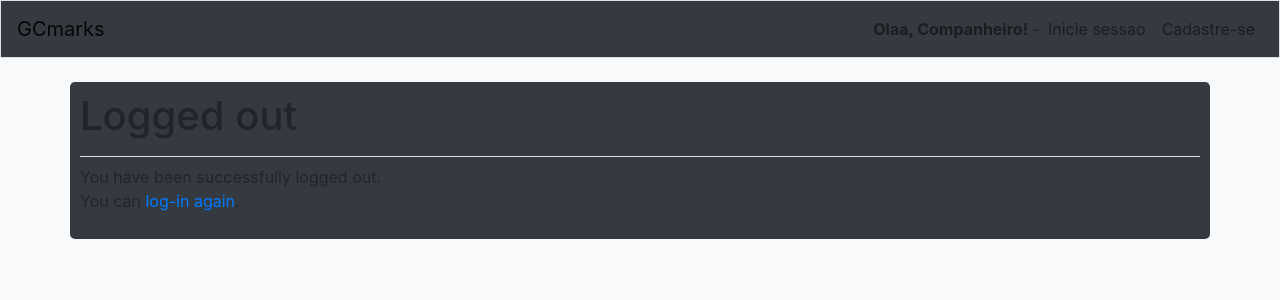
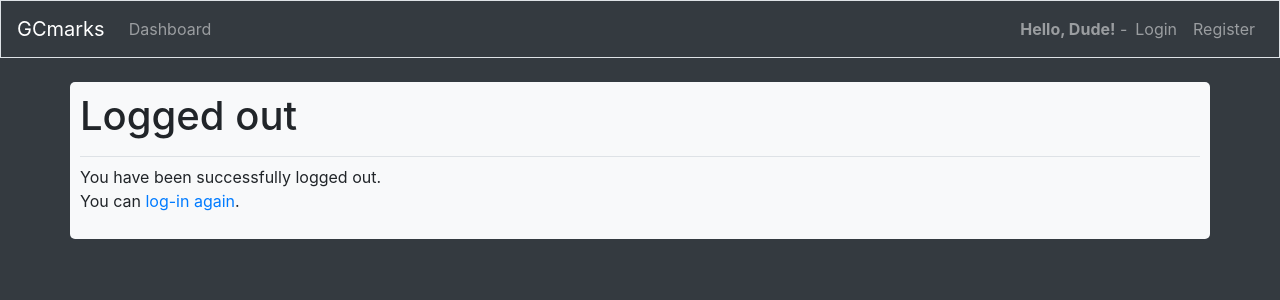
Before and after one commit to Nurul-GC/GCmarks, a Django app: template accounts/templates/registration/logged_out.html in a window 1280 px wide. Shown: the top 300 px of the page. Run offline with Django 3.2, Linux system fonts and the light colour scheme; the template is opened without the code that fills it, so the values that code supplies are empty; some libraries are stand-ins or nearby versions.

Commit message:
update commit

```diff
--- a/contas/templates/base.html
+++ b/accounts/templates/base.html
@@ -29,9 +29,9 @@
 
   {% block extra_head %}{% endblock extra_head %}
 </head>
-<body class="bg-light">
-<nav class="navbar navbar-expand-md navbar-light bg-dark mb-4 border">
-  <a class="navbar-brand" href="{% url 'contas:inicio' %}">GCmarks</a>
+<body class="bg-dark">
+<nav class="navbar navbar-expand-md navbar-dark bg-dark mb-4 border">
+  <a class="navbar-brand" href="{% url 'accounts:index' %}">GCmarks</a>
 
   <button
       class="navbar-toggler"
@@ -39,7 +39,7 @@
       data-toggle="collapse"
       data-target="#navbarCollapse"
       aria-controls="navbarCollapse"
-      aria-expanded="false"
+      aria-expanded="true"
       aria-label="Toggle navigation"
   >
     <span class="navbar-toggler-icon"></span>
@@ -48,36 +48,36 @@
   <div class="collapse navbar-collapse" id="navbarCollapse">
     <ul class="navbar-nav mr-auto">
       <li class="nav-item">
-        <a class="nav-link" href="{% url 'contas:inicio' %}" title=""></a>
+        <a class="nav-link" href="{% url 'accounts:dashboard' %}" title="">Dashboard</a>
       </li>
     </ul>
 
     <ul class="navbar-nav ml-auto">
       {% if user.is_authenticated %}
       <li class="nav-item">
-        <span class="navbar-text"><b>Olaa, {{ user.username }}!</b> -</span>
+        <span class="navbar-text"><b>Hello, {{ user.username }}!</b> -</span>
       </li>
 
       <li class="nav-item">
-        <a class="nav-link" href="{% url 'contas:logout' %}">Terminar sessao</a>
+        <a class="nav-link" href="{% url 'accounts:logout' %}">Logout</a>
       </li>
       {% else %}
       <li class="nav-item">
-        <span class="navbar-text"><b>Olaa, Companheiro!</b> -</span>
+        <span class="navbar-text"><b>Hello, Dude!</b> -</span>
       </li>
 
       <li class="nav-item">
-        <a class="nav-link" href="{% url 'contas:inicio' %}">Inicie sessao</a>
+        <a class="nav-link" href="{% url 'accounts:login' %}">Login</a>
       </li>
 
       <li class="nav-item">
-        <a class="nav-link" href="{% url 'contas:cadastrar' %}">Cadastre-se</a>
+        <a class="nav-link" href="{% url 'accounts:register' %}">Register</a>
       </li>
       {% endif %}
     </ul>
   </div>
 </nav>
-<main role="main" class="container bg-dark" style="padding: 10px; border-radius: 5px;">
+<main role="main" class="container bg-light" style="padding: 10px; border-radius: 5px;">
   <div class="pb-2 mb-2 border-bottom">
     {% block page_header %}{% endblock page_header %}
   </div>
```
